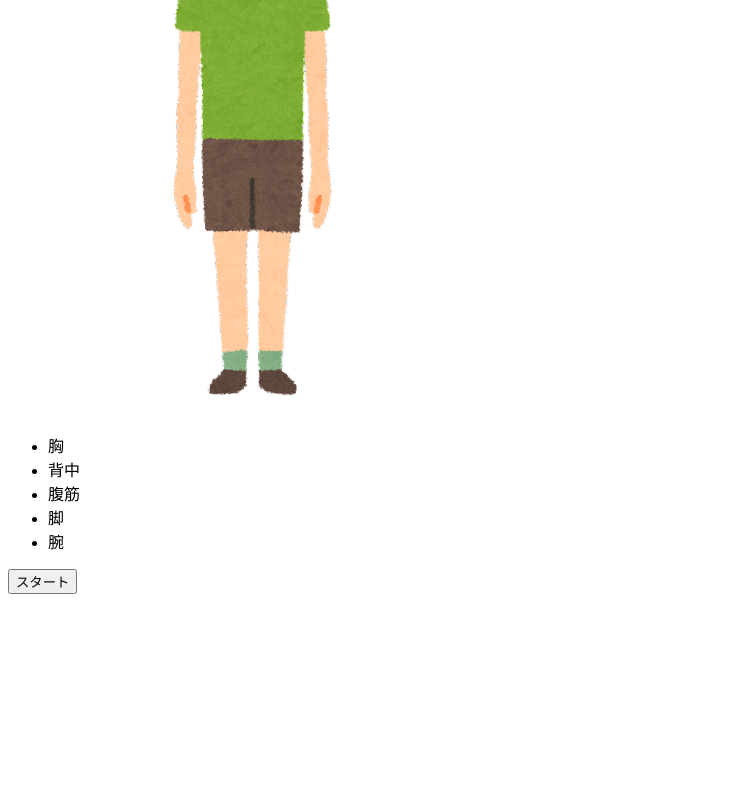
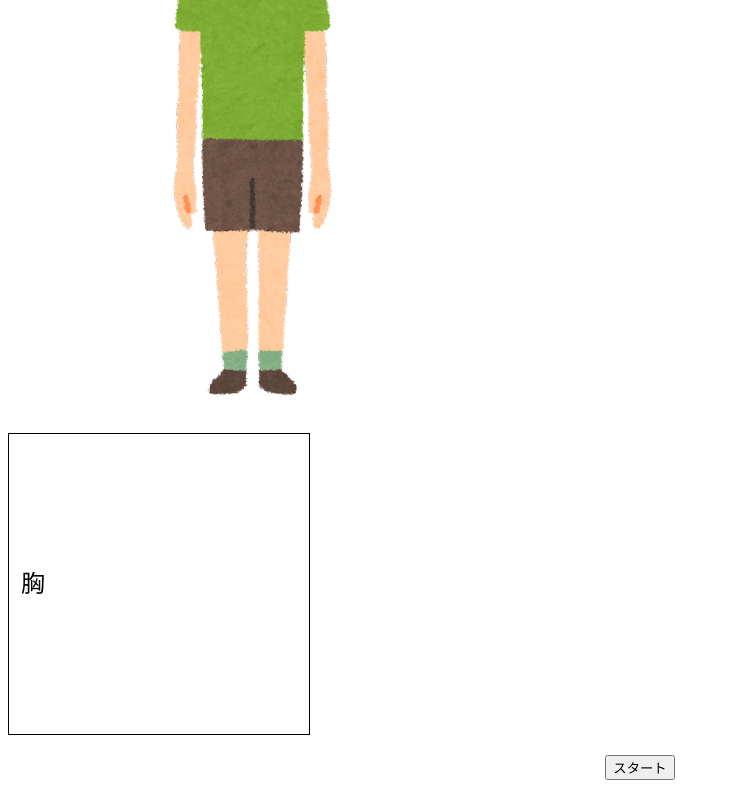
Before and after one commit to kyosukeedo/koukikadai, a plain HTML site: page index.html in a window 1280 px wide. Shown: the part 517-1317 px from the top of the page, without its empty margins (0-730 px from the left). Before the commit the page ends 1119 px from the top, so only its background shows below. Drawn offline with Linux system fonts and the light colour scheme.

Commit message:
Update imagechange.css

```diff
--- a/imagechange.css
+++ b/imagechange.css
@@ -1 +1,31 @@
 img.imagechange{width: 550px; height: 540px;}
+
+#roulette-container{
+  width: 300px;
+  height: 300px;
+  border: 1px solid #000;
+  position: relative;
+  overflow: hidden;
+}
+
+#roulette-items{
+  list-style: none;
+  padding: 0;
+  margin: 0;
+  position: absolute;
+  top: 0;
+  left: 0;
+}
+
+#roulette-items li{
+  width: 100%;
+  height: 100%;
+  text-align: center;
+  line-height: 300px;
+  font-size: 24px;
+}
+
+#start-button{
+  display: block;
+  margin: 20px auto;
+}
```
